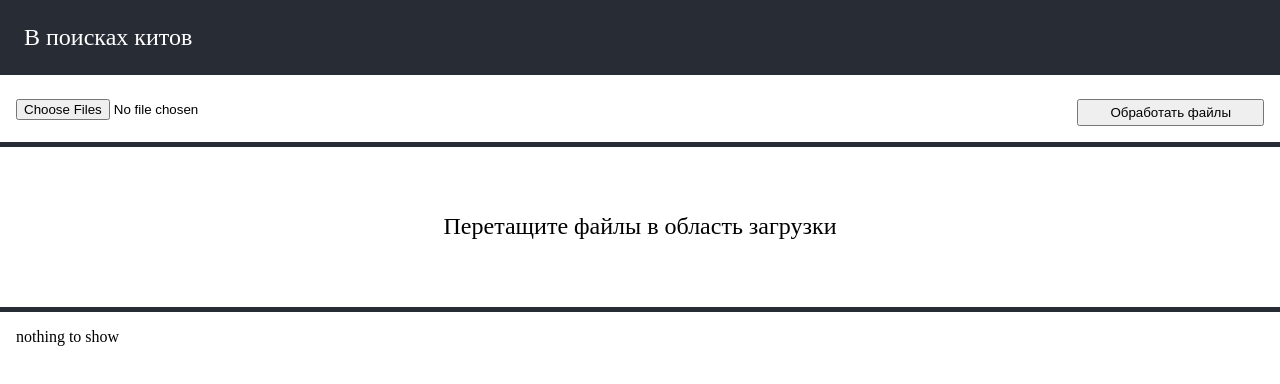
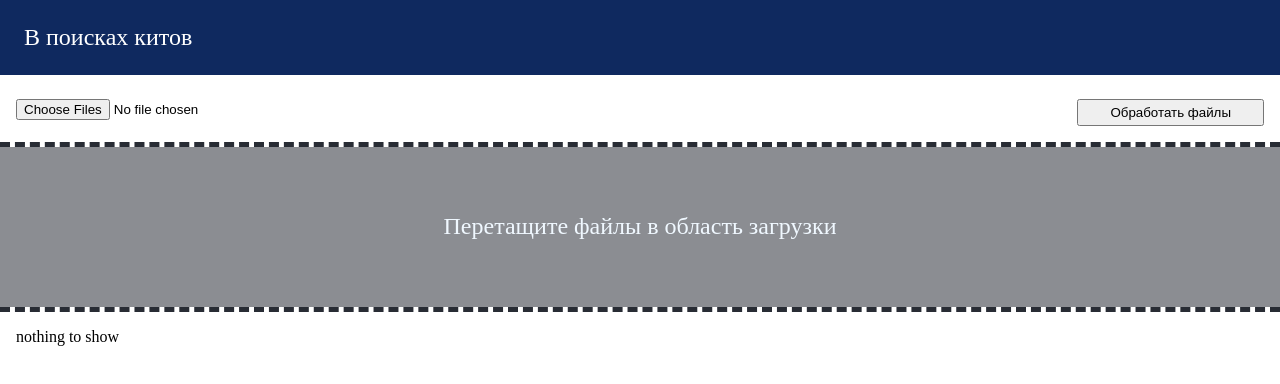
Before and after one commit to OlegSivets/BowheadWhale_website, a React (Create React App) app in the folder client/: page / in a window 1280 px wide. Shown: the top 384 px of the page. Built offline with nearby package versions, Linux system fonts and the light colour scheme.

Commit message:
style change

```diff
--- a/client/src/App.css
+++ b/client/src/App.css
@@ -10,7 +10,7 @@ body {
 
 .header {
   text-align: left;
-  background-color: #282c34;
+  background-color: #0f295f;
   color: white;
   font-size: 1.5em;
   padding: 1em;
@@ -28,7 +28,7 @@ body {
 
 .drop-block{
   width: 100%;
-  border-bottom: 5px solid #282c34;
+  border-bottom: 5px dashed #282c34;
   display: flex;
   align-items: center;
   justify-content: center;
@@ -37,7 +37,8 @@ body {
 .drop-area{
   height: 20vh;
   width: 100%;
-  border-radius: 1em;
+  color: aliceblue;
+  background-color: #8b8d92;
   display: flex;
   font-size: 1.5em;
   align-items: center;
@@ -46,7 +47,7 @@ body {
 
 .upload-section{
   margin-top: 0.5em;
-  border-bottom: 5px solid #282c34;
+  border-bottom: 5px dashed #282c34;
   display: flex;
   justify-content: space-between;
   padding: 1em;
@@ -59,6 +60,7 @@ body {
 
 /* UPLOADED FILES SECTION */
 .uploaded-files-area{
+  height: 100%;
   padding: 1em;
   display: grid;
   grid-template-columns: repeat(9, 1fr);
```
